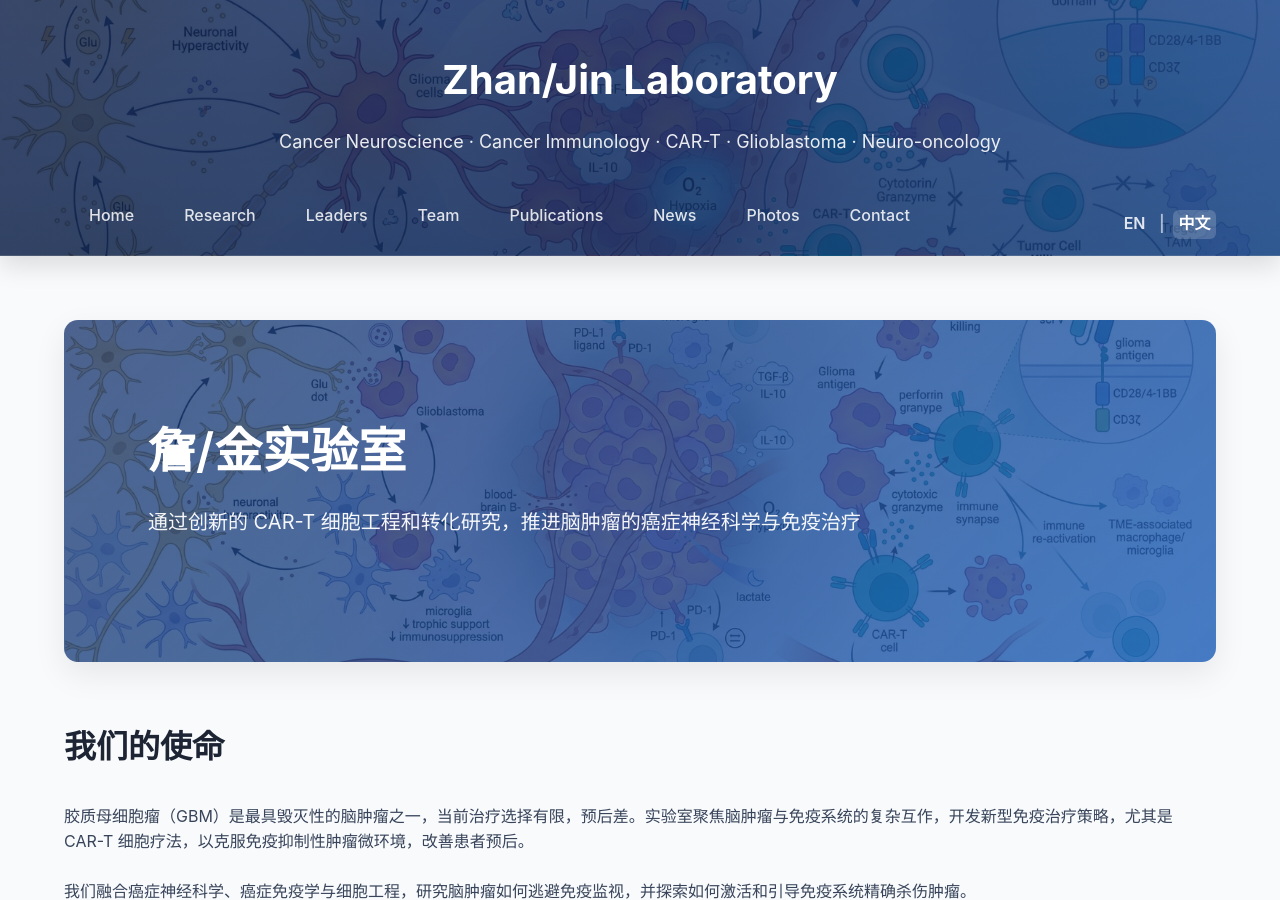
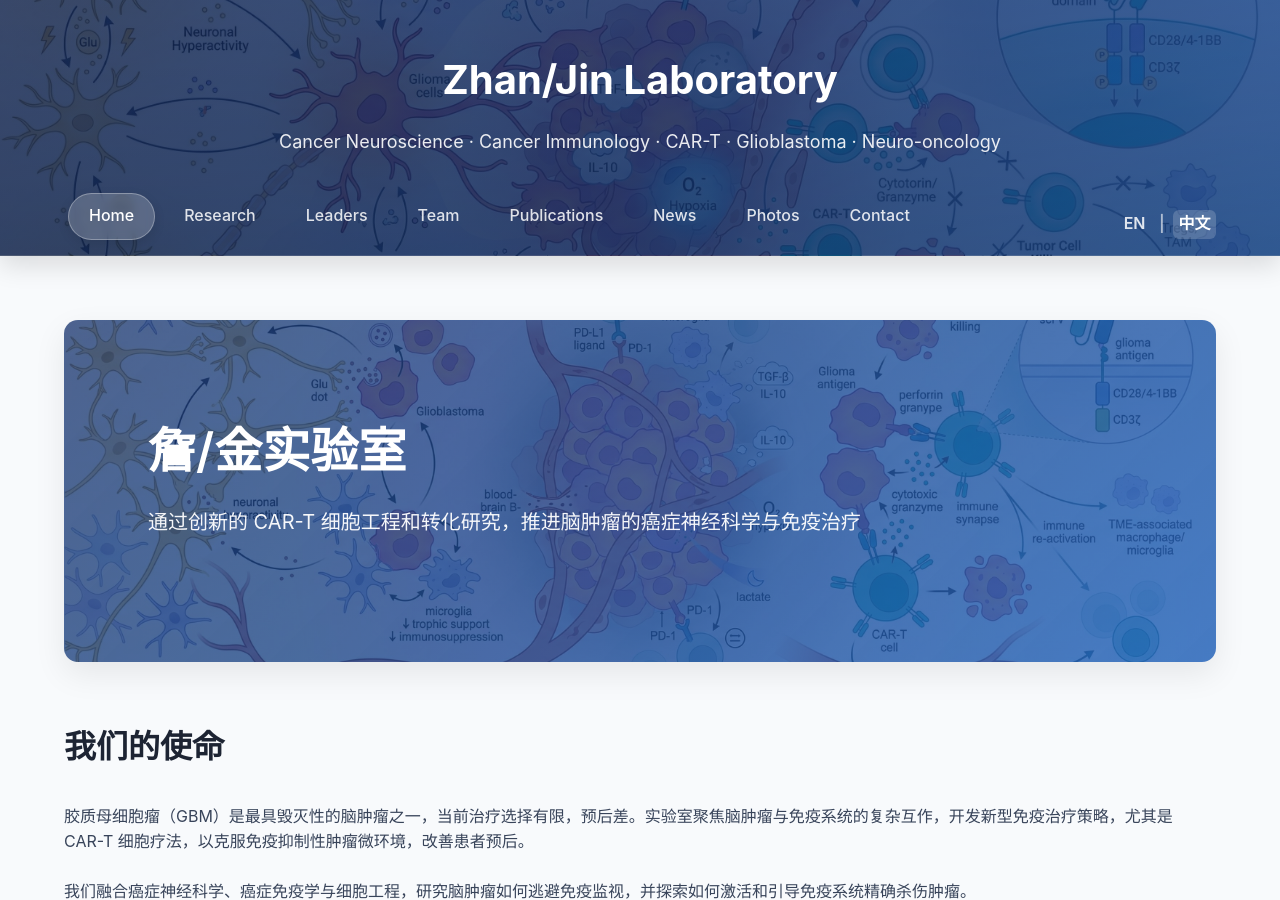
Before and after one commit to Zhan-JinLab/Zhan-JinLab.github.io, a Jekyll site: the page built from zh/index.md, in a window 1280 px wide and 900 px high. Built offline with Jekyll 4.4.1, drawn with Linux system fonts in a browser that asks for light colours.

Commit message:
Update He Haifeng avatar and keep nav lang prefix

```diff
--- a/_includes/navigation.html
+++ b/_includes/navigation.html
@@ -1,17 +1,23 @@
+{% assign current_lang = page.lang | default: 'en' %}
+{% if current_lang == 'zh' %}
+  {% assign lang_prefix = '/zh' %}
+{% else %}
+  {% assign lang_prefix = '' %}
+{% endif %}
+
 <nav class="main-nav">
     <div class="nav-container">
         <ul class="nav-list">
-            <li><a href="{{ '/' | relative_url }}" {% if page.url == '/' %}class="active"{% endif %}>Home</a></li>
-            <li><a href="{{ '/research/' | relative_url }}" {% if page.url contains '/research' %}class="active"{% endif %}>Research</a></li>
-            <li><a href="{{ '/leaders/' | relative_url }}" {% if page.url contains '/leaders' %}class="active"{% endif %}>Leaders</a></li>
-            <li><a href="{{ '/team/' | relative_url }}" {% if page.url contains '/team' %}class="active"{% endif %}>Team</a></li>
-            <li><a href="{{ '/publications/' | relative_url }}" {% if page.url contains '/publications' %}class="active"{% endif %}>Publications</a></li>
-            <li><a href="{{ '/news/' | relative_url }}" {% if page.url contains '/news' %}class="active"{% endif %}>News</a></li>
-            <li><a href="{{ '/photos/' | relative_url }}" {% if page.url contains '/photos' %}class="active"{% endif %}>Photos</a></li>
-            <li><a href="{{ '/contact/' | relative_url }}" {% if page.url contains '/contact' %}class="active"{% endif %}>Contact</a></li>
+            <li><a href="{{ (lang_prefix | append: '/') | relative_url }}" {% if page.url == '/' or page.url == '/zh/' %}class="active"{% endif %}>Home</a></li>
+            <li><a href="{{ (lang_prefix | append: '/research/') | relative_url }}" {% if page.url contains '/research' %}class="active"{% endif %}>Research</a></li>
+            <li><a href="{{ (lang_prefix | append: '/leaders/') | relative_url }}" {% if page.url contains '/leaders' %}class="active"{% endif %}>Leaders</a></li>
+            <li><a href="{{ (lang_prefix | append: '/team/') | relative_url }}" {% if page.url contains '/team' %}class="active"{% endif %}>Team</a></li>
+            <li><a href="{{ (lang_prefix | append: '/publications/') | relative_url }}" {% if page.url contains '/publications' %}class="active"{% endif %}>Publications</a></li>
+            <li><a href="{{ (lang_prefix | append: '/news/') | relative_url }}" {% if page.url contains '/news' %}class="active"{% endif %}>News</a></li>
+            <li><a href="{{ (lang_prefix | append: '/photos/') | relative_url }}" {% if page.url contains '/photos' %}class="active"{% endif %}>Photos</a></li>
+            <li><a href="{{ (lang_prefix | append: '/contact/') | relative_url }}" {% if page.url contains '/contact' %}class="active"{% endif %}>Contact</a></li>
         </ul>
         <div class="lang-switch nav-lang">
-            {% assign current_lang = page.lang | default: 'en' %}
             <a class="{% if current_lang == 'en' %}active{% endif %}" href="{{ '/' | relative_url }}">EN</a>
             <span class="sep">|</span>
             <a class="{% if current_lang == 'zh' %}active{% endif %}" href="{{ '/zh/' | relative_url }}">中文</a>
```
Also changed, not shown: assets/images/HeHaifeng.jpg.
